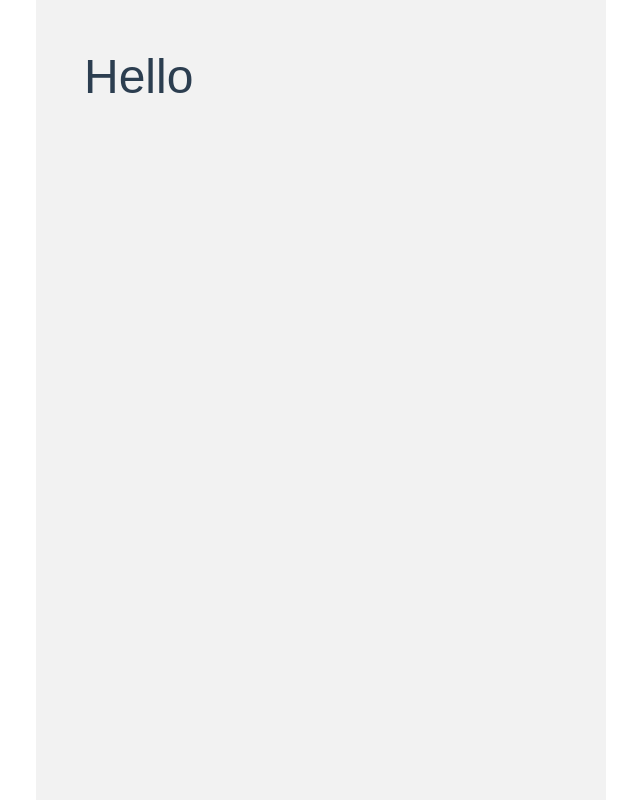
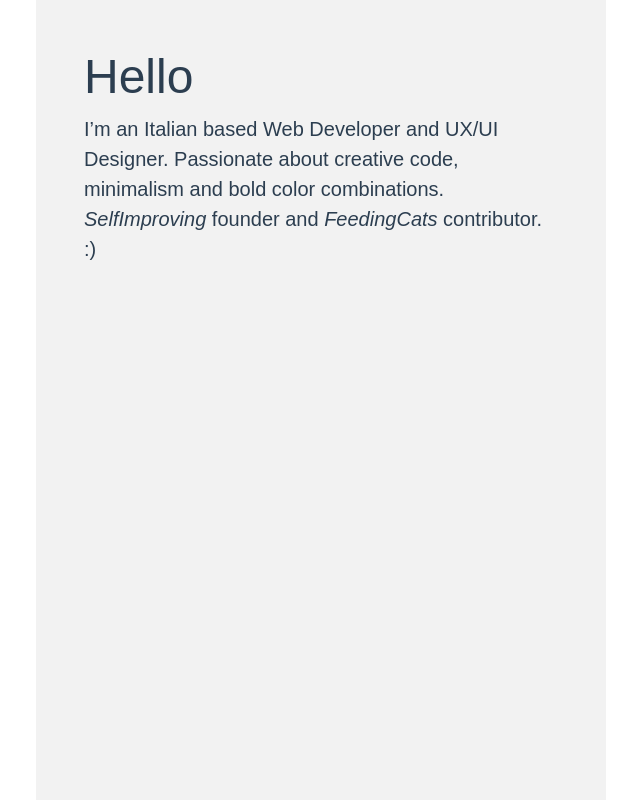
Before and after one commit to Antonius131/personal-website, a Vue app: page / in a window 1280 px wide. Shown: the whole page, without its empty margins (34-674 px from the left). Built offline with nearby package versions, Linux system fonts and the light colour scheme.

Commit message:
adding and styling paragraph

```diff
--- a/src/components/MainComponent.vue
+++ b/src/components/MainComponent.vue
@@ -1,6 +1,7 @@
 <template>
    <div id="hero-container" class="col-12 col-md-6 py-5 px-5">
       <h1>Hello</h1>
+      <p>I’m an Italian based Web Developer and UX/UI Designer. Passionate about creative code, minimalism and bold color combinations. <i>SelfImproving</i> founder and <i>FeedingCats</i> contributor. :)</p>
    </div>
 </template>
 
@@ -18,5 +19,10 @@
       h1 {
          font-size: 3rem;
       }
+
+      p {
+         font-size: 1.25rem;
+         font-weight: 200;
+      }
    }
 </style>
```
